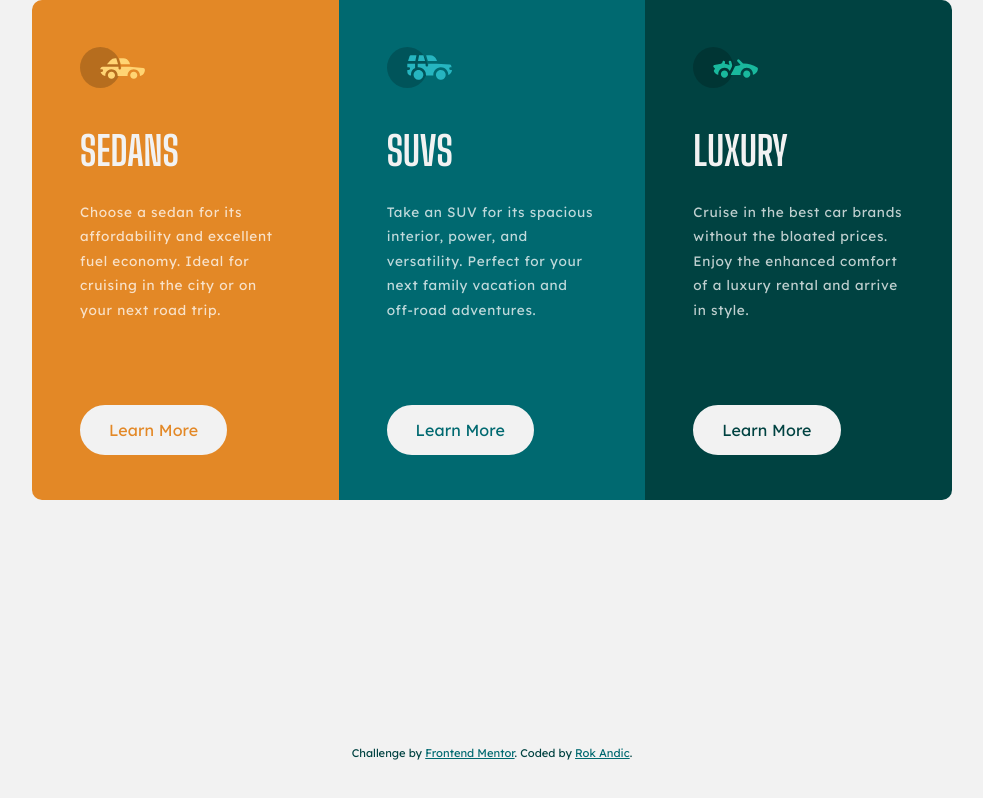
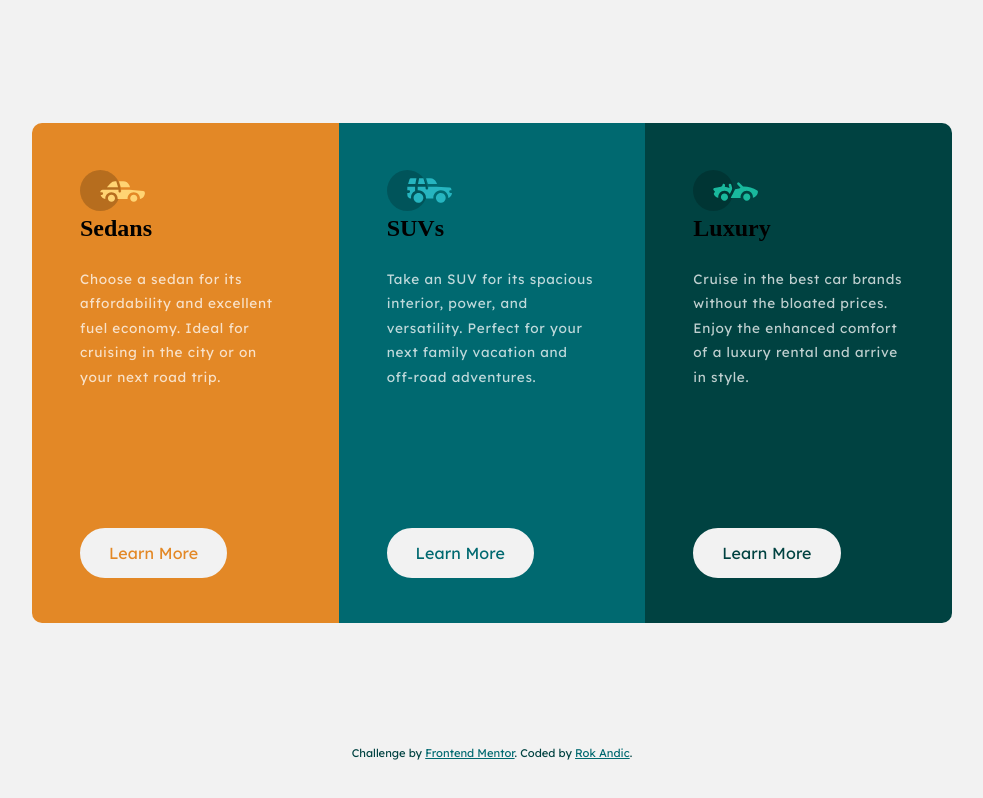
Before and after one commit to rokandic/practice-FM-column-preview-card, a plain HTML site: page index.html in a window 1280 px wide. Shown: the whole page, without its empty margins (148-1131 px from the left). Drawn offline with Linux system fonts and the light colour scheme.

Commit message:
Solution using HTML and CSS

```diff
--- a/index.html
+++ b/index.html
@@ -8,10 +8,11 @@
         <title>Frontend Mentor | 3-column preview card component</title>
     </head>
     <body>
+            <div class="spacer"></div>
             <main>
                 <section class="card" id="sedans">
                     <img class="icon" alt="Sedans icon" id="icon-sedans" src="images/icon-sedans.svg" />
-                    <h2>Sedans</h2>
+                    <h1>Sedans</h1>
                     <p>Choose a sedan for its affordability and excellent fuel economy. Ideal for cruising in the city
                     or on your next road trip.</p>
                     <a class="button" href="#">Learn More</a>
@@ -19,7 +20,7 @@
 
                 <section class="card" id="suvs">
                     <img class="icon" alt="SUVs icon" id="icon-suvs" src="images/icon-suvs.svg" />
-                    <h2>SUVs</h2>
+                    <h1>SUVs</h1>
                     <p>Take an SUV for its spacious interior, power, and versatility. Perfect for your next family vacation
                         and off-road adventures.</p>
                     <a class="button" href="#">Learn More</a>
@@ -27,7 +28,7 @@
 
                 <section class="card" id="luxury">
                     <img class="icon" alt="Luxury icon" id="icon-luxury" src="images/icon-luxury.svg" />
-                    <h2>Luxury</h2>
+                    <h1>Luxury</h1>
                     <p>Cruise in the best car brands without the bloated prices. Enjoy the enhanced comfort of a luxury
                         rental and arrive in style.</p>
                     <a class="button" href="#">Learn More</a>
```
